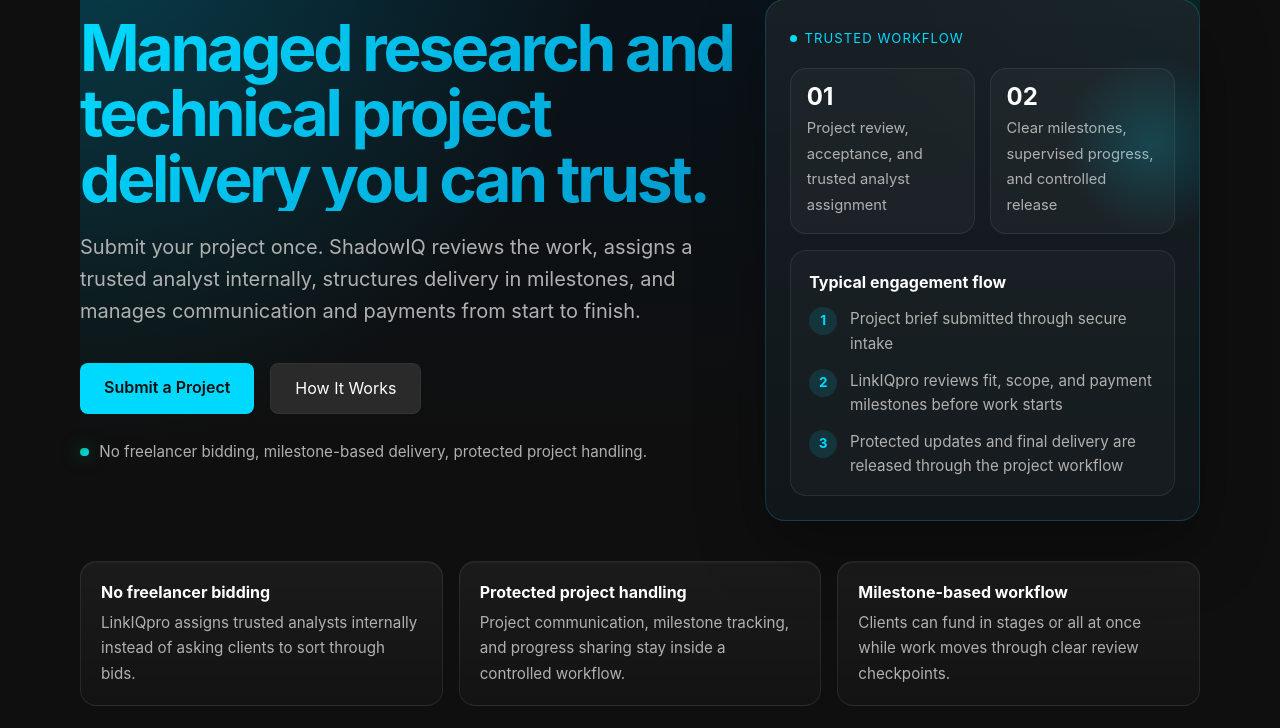
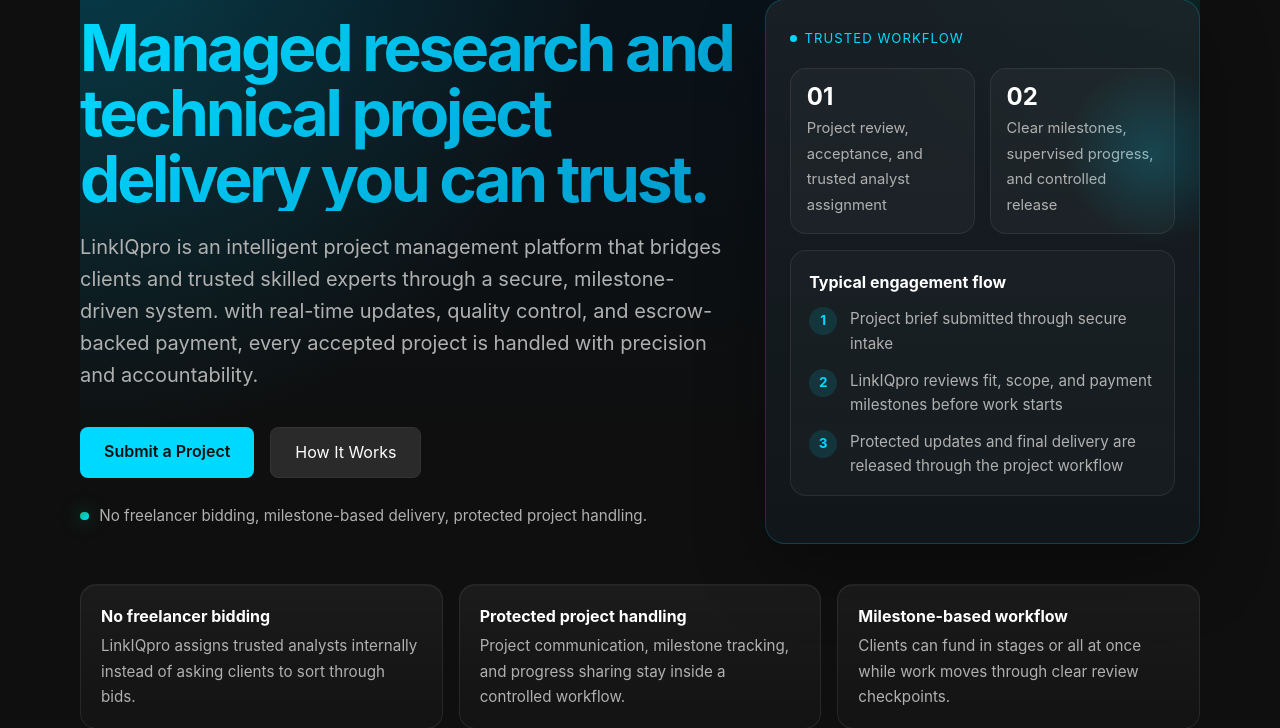
Before and after one commit to chabogo-github23/LinkIQpro, a Django app: page / in a window 1280 px wide. Shown: the part 178-906 px from the top of the page. Run offline with Django 5.2, Linux system fonts and the light colour scheme.

Commit message:
conflicts

```diff
--- a/templates/core/landing.html
+++ b/templates/core/landing.html
@@ -560,7 +560,7 @@
     <section class="hero">
         <div class="hero-copy">
             <h1>Managed research and technical project delivery you can trust.</h1>
-            <p>Submit your project once. ShadowIQ reviews the work, assigns a trusted analyst internally, structures delivery in milestones, and manages communication and payments from start to finish.</p>
+            <p>LinkIQpro  is an intelligent project management platform that bridges clients and trusted skilled experts through a secure, milestone-driven system. with real-time updates, quality control, and escrow-backed payment, every accepted project is handled with precision and accountability.</p>
             <div class="hero-buttons">
                 <a href="{% url 'core:submit_project' %}" class="btn btn-primary">Submit a Project</a>
                 <a href="#how-it-works" class="btn btn-secondary">How It Works</a>
```
Also changed, not shown: 1 other file.
